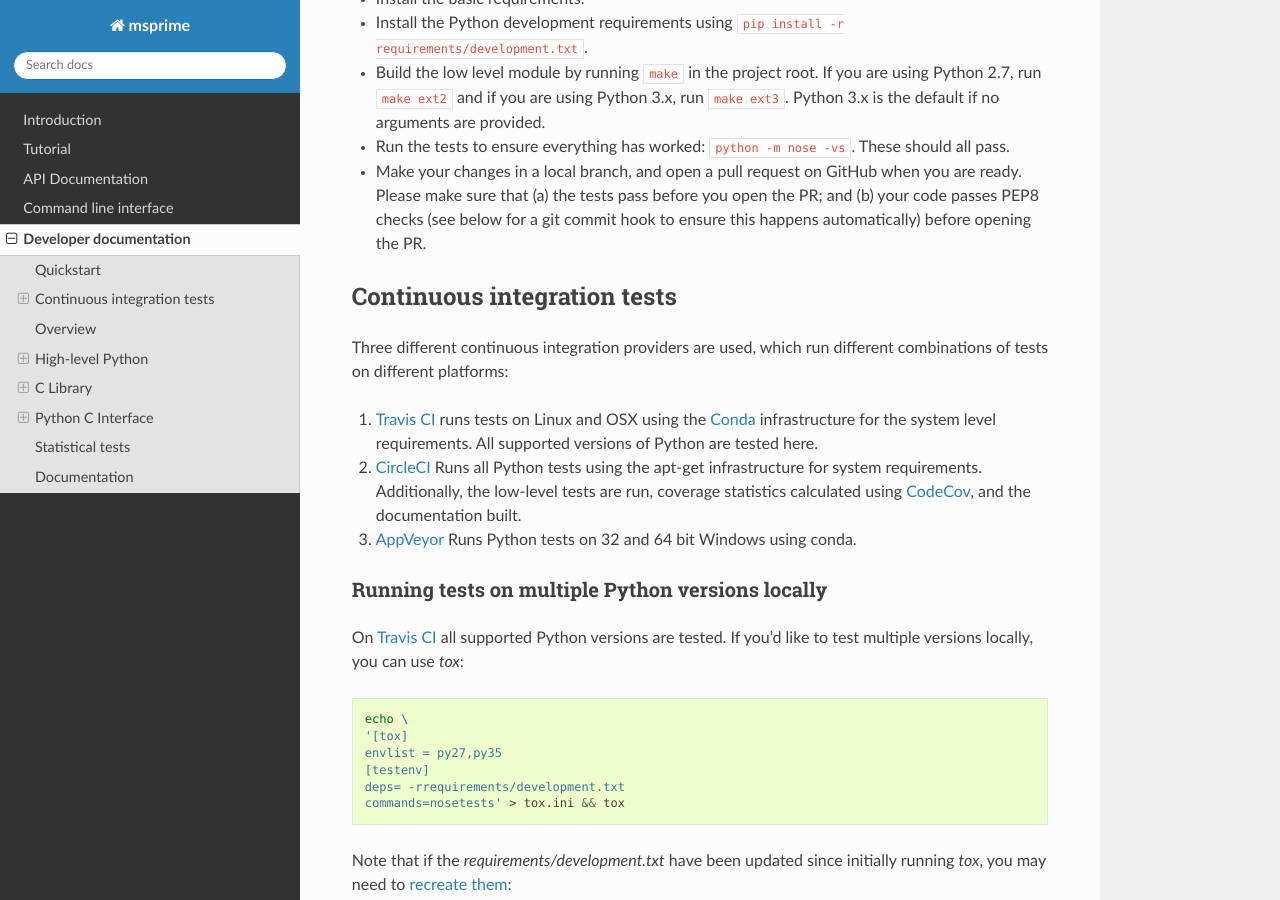
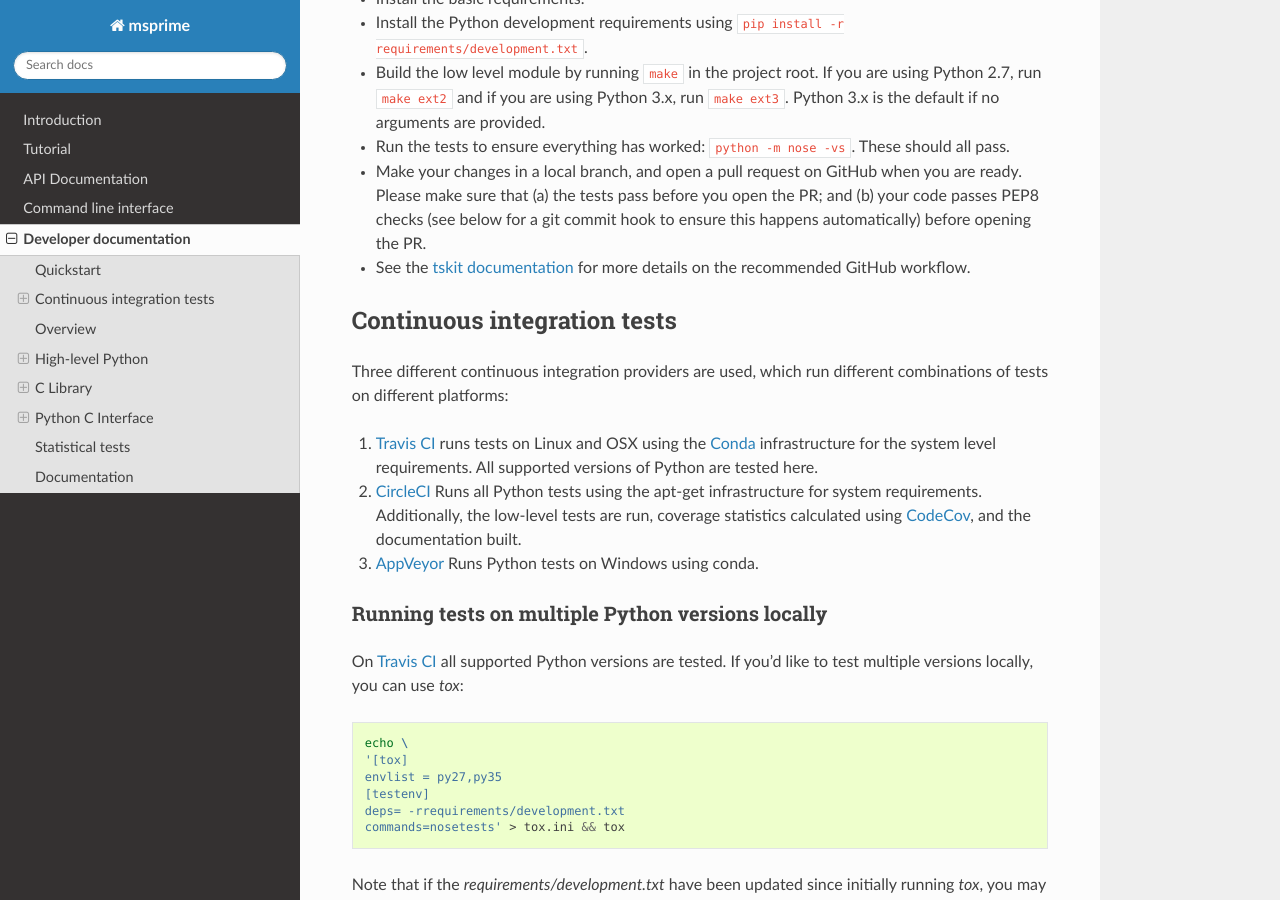
Before and after one commit to tskit-dev/msprime, a Sphinx documentation site: the page built from docs/development.rst, in a window 1280 px wide and 900 px high, scrolled down 531 px. Built offline with Sphinx 7.4.7 and the Read the Docs theme 2.0.0, drawn with Linux system fonts in a browser that asks for light colours; pages that are not in the unit, such as notebooks, are missing from menus; the version number could not be read and is left out.

Commit message:
Minor docs fixes.

```diff
--- a/docs/development.rst
+++ b/docs/development.rst
@@ -34,6 +34,8 @@ Quickstart
   are ready. Please make sure that (a) the tests pass before you open the PR; and
   (b) your code passes PEP8 checks (see below for a git commit hook to ensure this
   happens automatically) before opening the PR.
+- See the `tskit documentation <https://tskit.readthedocs.io/en/latest/development.html#github-workflow>`_
+  for more details on the recommended GitHub workflow.
 
 ****************************
 Continuous integration tests
@@ -51,8 +53,7 @@ combinations of tests on different platforms:
    are run, coverage statistics calculated using `CodeCov <https://codecov.io/gh>`__,
    and the documentation built.
 
-3. `AppVeyor <https://www.appveyor.com/>`_ Runs Python tests on 32 and 64 bit
-   Windows using conda.
+3. `AppVeyor <https://www.appveyor.com/>`_ Runs Python tests on Windows using conda.
 
 +++++++++++++++++++++++++++++++++++++++++++++++++
 Running tests on multiple Python versions locally
```
